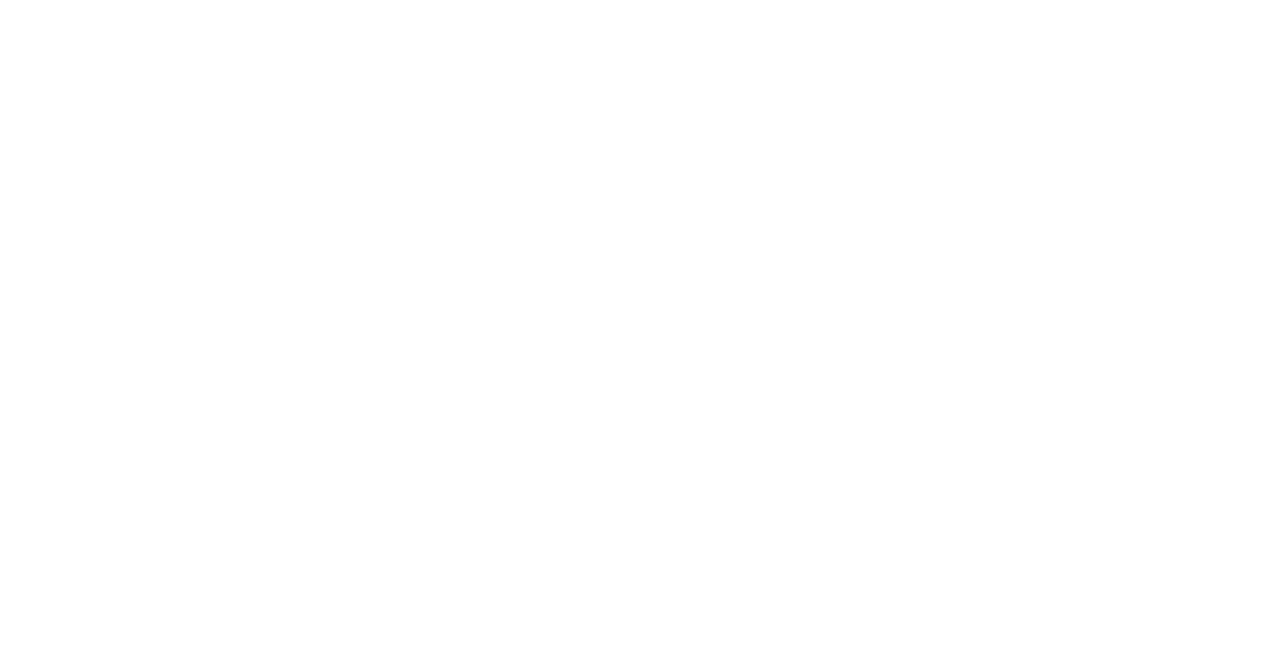
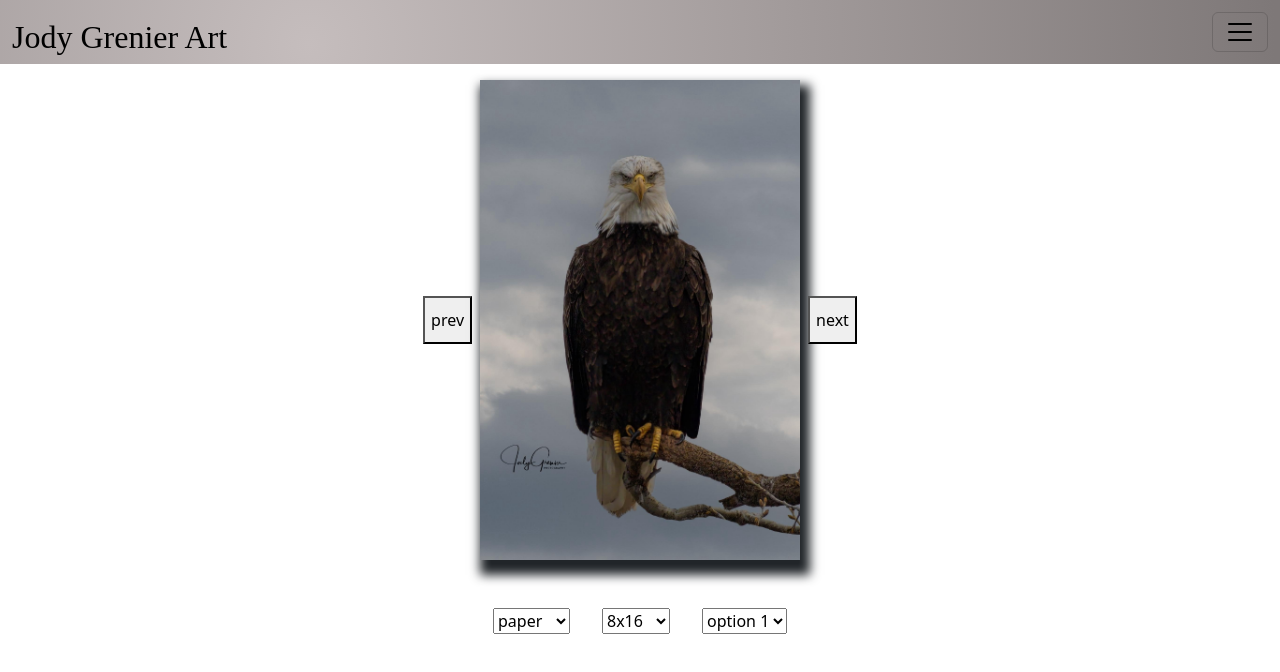
Before and after one commit to lucidbrawler/grenierphoto, a React (Vite) app: page /GallerySlider in a window 1280 px wide. Before the commit this address had no page. Shown: the top 672 px of the page. Built offline with nearby package versions, Linux system fonts and the light colour scheme.

Commit message:
working on buy options page

```diff
--- a/package.json
+++ b/package.json
@@ -21,7 +21,8 @@
     "react-parallax": "^3.5.1",
     "react-router-dom": "^6.27.0",
     "react-slick": "^0.30.2",
-    "sass": "^1.80.4"
+    "sass": "^1.80.4",
+    "slick-carousel": "^1.8.1"
   },
   "devDependencies": {
     "@eslint/js": "^9.11.1",
--- a/src/App.css
+++ b/src/App.css
@@ -11,11 +11,45 @@
   font-size: 6vw;
 
 }
+.button{
+  margin-right: .5rem;
+  margin-left: .5rem;
+  display: flex;
+  text-align: center;
+  justify-content: center;
+align-items: center;
+  height: 3rem;
+}
+.archives{
+  height: screen;
+  align-items: center;
+  text-align: center;
+  display: flex;
+  justify-content: center;
+  margin-bottom: 1rem;
+}
+select{margin: 1rem;}
+.printOptions{
+  padding: 1rem;
+  margin-bottom: 1rem;
+  display: flex;
+  justify-content: center;
+}
+.archives1{
+  box-shadow: 5px 10px 10px 5px;;
+  max-width: 100%;
+  object-fit: contain;
+
+ width: 20rem;
+}
+
+
 .stickytop{
   background: radial-gradient(
     circle at 24.1% 68.8%,
-    rgb(126, 120, 120) 0%,
-    rgb(197, 189, 189) 99.4%
+    rgb(197, 189, 189) 0%,
+    rgb(126, 120, 120) 99.4%
+
 );
 }
 .galleryimg{
@@ -119,6 +153,9 @@
            gap: 1.5rem;
            }}
 /*//////////treats end css /////////*/
+.Slides{
+  padding: 1rem;
+ }
  .Grid-wrapper{
  margin-top: 1rem;
  text-align: center;
@@ -137,6 +174,25 @@
     width: 100%;
     margin-top: 1.25rem;
      }
+     .Grid-wrapper2{
+      margin-top: 1rem;
+      text-align: center;
+      }
+      .Grid-wrapper2 > div {
+       margin-top: 1rem;
+      columns: 3;
+       gap: 1.5rem;
+       padding: 1rem;
+       }
+
+       .Grid-wrapper2 img {
+
+         box-shadow: 5px 10px 10px 5px;;
+         display: block;
+         width: 100%;
+         margin-top: 1.25rem;
+          }
+
    @media (max-width:70rem) {
     .Grid-wrapper > div {
       columns: 2;
--- a/src/App.jsx
+++ b/src/App.jsx
@@ -9,6 +9,7 @@
 import SyracuseGallery from './pages/SyracuseGallery.jsx';
 import SeascapesGallery from './pages/SeascapesGallery.jsx';
 import WildlifeGallery from './pages/WildlifeGallery.jsx';
+import GallerySlider from './components/ImageSlider.jsx';
 function App() {
 
   return(
@@ -22,6 +23,7 @@
         <Route exact path="/SyracuseGallery" element={<SyracuseGallery />}  />
         <Route exact path="/SeascapesGallery" element={<SeascapesGallery />}  />
         <Route exact path="/WildlifeGallery" element={<WildlifeGallery />}  />
+        <Route exact path="/GallerySlider" element={<GallerySlider />}  />
         </Route>
       </Routes>
     </Router>
--- /dev/null
+++ b/src/components/ImageSlider.jsx
@@ -0,0 +1,50 @@
+
+import React from 'react'
+import {Nav } from 'react-bootstrap';
+
+import GreatEagle from '../jodyimages/eagles/eagle1.jpeg';
+const ImageSlider = () => {
+  return (
+    <div>
+    <div className='archives'>
+        <button className='button'>prev</button>
+    <Nav.Link className='' href='https://buy.stripe.com/dR6dTrdDraohaQgaEI'>
+
+    <img className='archives1' src={GreatEagle}/>
+
+    </Nav.Link>
+    <button  className='button'>next</button>
+    </div>
+    <section className='printOptions'>
+
+     <select onChange={(event) => {
+        setMeasurement1(event.target.value);
+      }}>
+        <option value="Cups">paper</option>
+        <option value="Cup">metal</option>
+        <option value="fluid oz">framed</option>
+
+      </select>
+      <select onChange={(event) => {
+        setMeasurement1(event.target.value);
+      }}>
+        <option value="Cups">8x16</option>
+        <option value="Cup">12x36</option>
+        <option value="fluid oz">18x58</option>
+
+      </select>
+      <select onChange={(event) => {
+        setMeasurement1(event.target.value);
+      }}>
+        <option value="Cups">option 1</option>
+        <option value="Cup">option 2</option>
+        <option value="fluid oz">option 3</option>
+
+      </select>
+
+      </section>
+</div>
+  )
+}
+
+export default ImageSlider
--- a/src/pages/EagleGallery.jsx
+++ b/src/pages/EagleGallery.jsx
@@ -17,7 +17,7 @@
 
     <div >
 
-        <Nav.Link href='https://buy.stripe.com/dR6dTrdDraohaQgaEI'>
+        <Nav.Link href='/GallerySlider'>
         <img className='' src={GreatEagle}/>
 
 
--- a/src/pages/landing.jsx
+++ b/src/pages/landing.jsx
@@ -4,6 +4,7 @@
 import Hero from '../components/Hero';
 import Banner from '../components/Banner';
 import ContactMe from '../components/ContactMe';
+import GallerySlider from '../components/ImageSlider.jsx';
 
 
 const Landing = () => {
@@ -15,6 +16,7 @@
   <Banner/>
 
   <ContactMe/>
+
     </div>
 
   )
```
Also changed, not shown: 1 other file (tests, documents, lock files or other folders).
